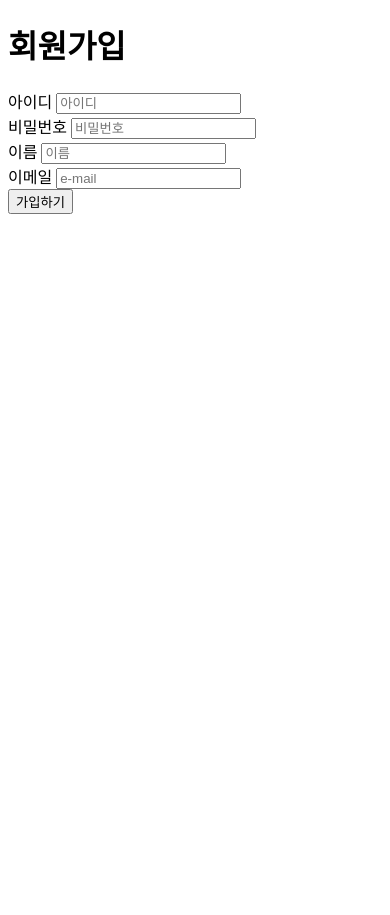
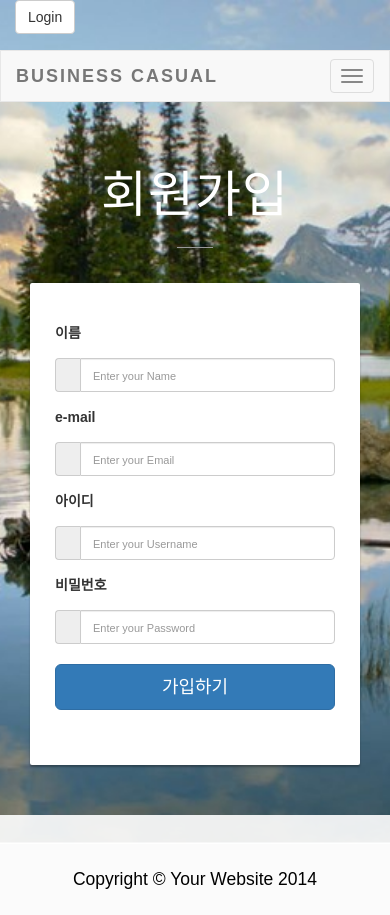
Before and after one commit to osram21/fishing, a Java web app: page /join/joinForm in a window 390 px wide. Before the commit the page ends 214 px from the top, so only its background shows below. Run offline with Spring Boot 4, a stand-in JSP engine, Linux system fonts and the light colour scheme; the project's own start-up code is not run, and a stand-in starts its controllers and pages; some libraries are stand-ins or nearby versions.

```diff
--- a/Scripts/Script-3.sql
+++ b/Scripts/Script-3.sql
@@ -25,7 +25,7 @@ where point_no = 2;
 -- 컬럼삭제 point 업로드 테이블 생성
 alter table point drop point_file;
 
-
+select*from member;
 select*from point;
 select*from pt_content;
 select*from point_upload;
--- a/src/main/java/kr/or/dgit/domain/Point.java
+++ b/src/main/java/kr/or/dgit/domain/Point.java
@@ -16,13 +16,13 @@ public class Point {
 	private String pointContent;
 	private double prfavg;
 	private double prsavg;
-	private List<String> pointfile;//사진파일
+	private String pointfile;//사진파일
 
 
-	public List<String> getPointfile() {
+	public String getPointfile() {
 		return pointfile;
 	}
-	public void setPointfile(List<String> pointfile) {
+	public void setPointfile(String pointfile) {
 		this.pointfile = pointfile;
 	}
 	public String getPointContent() {
--- a/src/main/java/kr/or/dgit/fishing/MemberController.java
+++ b/src/main/java/kr/or/dgit/fishing/MemberController.java
@@ -28,6 +28,7 @@ public class MemberController {
 	@RequestMapping(value="/joinForm",method=RequestMethod.POST)
 	public String joinPost(Member m)throws Exception{
 		service.memberInsert(m);
+		logger.info("왜 없냐-======"+m);
 		return "redirect:/point/listPage";
 	}
 }
--- a/src/main/java/kr/or/dgit/interceptor/LoginInterceptor.java
+++ b/src/main/java/kr/or/dgit/interceptor/LoginInterceptor.java
@@ -22,7 +22,7 @@ public class LoginInterceptor extends HandlerInterceptorAdapter{
 		//회원가입처리
 		if(m == null){
 			//로그인 가게 처리
-			response.sendRedirect("${pageContext.request.contextPath}/join/joinForm");
+			response.sendRedirect("login");
 		}else{
 			HttpSession session = request.getSession();
 			session.setAttribute(LOGIN,m.getMemberId());
--- a/src/main/java/kr/or/dgit/service/PointServiceImpl.java
+++ b/src/main/java/kr/or/dgit/service/PointServiceImpl.java
@@ -25,9 +25,7 @@ public class PointServiceImpl implements PointService{
 	public void pointInsert(Point point) throws Exception {
 		dao.pointInsert(point);
 		dao.contentInsert(point);
-		for(String uploadPfile : point.getPointfile()){
-			dao.addUpload(uploadPfile);
-		}
+		dao.addUpload(point.getPointfile());
 	}
 
 	@Transactional
--- a/src/main/webapp/WEB-INF/views/board/listPage.jsp
+++ b/src/main/webapp/WEB-INF/views/board/listPage.jsp
@@ -19,7 +19,7 @@
 			<div class="panel panel-default arrow left">
 				<div class="panel-body">
 			<div class="box-header">
-					<h3 class="box-title">BOARD LIST(${login })</h3>
+					<h3 class="box-title">자유 게시판</h3>
 				</div>
 			<div>
 				<select name="searchType">
--- a/src/main/webapp/WEB-INF/views/include/header.jsp
+++ b/src/main/webapp/WEB-INF/views/include/header.jsp
@@ -41,6 +41,7 @@
                   		<c:if test="${!empty login }">
                   			${login }환영합니다<a href="${pageContext.request.contextPath }/user/logout" class="btn btn-default" role="button">logOut</a>
                   		</c:if>
+
                   </div>
 
      <div class="brand">Fishing
--- a/src/main/webapp/WEB-INF/views/join/joinForm.jsp
+++ b/src/main/webapp/WEB-INF/views/join/joinForm.jsp
@@ -1,29 +1,142 @@
 <%@ page language="java" contentType="text/html; charset=UTF-8"
     pageEncoding="UTF-8"%>
+<%@ taglib uri="http://java.sun.com/jsp/jstl/core" prefix="c"%>
+<%@ include file="../include/header.jsp"%>
 <!DOCTYPE html>
-<html>
-<head>
-<meta charset="UTF-8">
-<title>Insert title here</title>
-</head>
-<body>
-	<h1>회원가입</h1>
-	<form action="joinForm" method="post">
-		<label>아이디</label>
-		<input type="text" name="memberId" placeholder="아이디"><br>
-		<label>비밀번호</label>
-		<input type="password" name="memberPass" placeholder="비밀번호"><br>
-		<label>이름</label>
-		<input type="text" name="memberName" placeholder="이름"><br>
-		<label>이메일</label>
-		<input type="text" name="memberEmail" placeholder="e-mail"><br>
-		<button>가입하기</button>
-	</form>
-<!-- <script type="text/javascript">
+<style>
+.brand{
+	margin: 0px;
+}
+	body, html{
+     height: 100%;
+ 	background-repeat: no-repeat;
+ 	background-color: #d3d3d3;
+ 	font-family: 'Oxygen', sans-serif;
+}
+.main{
+	margin-top: 20px;
+	margin-bottom: 50px;
+}
+h1.title {
+	font-size: 50px;
+	font-family: "Josefin Slab","Helvetica Neue",Helvetica,Arial,sans-serif;
+	font-weight: 400;
+	color: white;
+}
+
+hr{
+	width: 10%;
+	color: #fff;
+}
+
+.form-group{
+	margin-bottom: 15px;
+}
+
+label{
+	margin-bottom: 15px;
+}
+
+input,
+input::-webkit-input-placeholder {
+    font-size: 11px;
+    padding-top: 3px;
+}
+
+.main-login{
+ 	background-color: #fff;
+    /* shadows and rounded borders */
+    -moz-border-radius: 2px;
+    -webkit-border-radius: 2px;
+    border-radius: 2px;
+    -moz-box-shadow: 0px 2px 2px rgba(0, 0, 0, 0.3);
+    -webkit-box-shadow: 0px 2px 2px rgba(0, 0, 0, 0.3);
+    box-shadow: 0px 2px 2px rgba(0, 0, 0, 0.3);
+
+}
+
+.main-center{
+ 	margin-top: 30px;
+ 	margin: 0 auto;
+ 	max-width: 330px;
+    padding: 40px 40px;
+
+}
+
+.login-button{
+	margin-top: 5px;
+}
+
+.login-register{
+	font-size: 11px;
+	text-align: center;
+}
+</style>
+
+	<div class="container">
+			<div class="row main">
+
+				<div class="panel-heading">
+	               <div class="panel-title text-center">
+	               		<h1 class="title">회원가입</h1>
+	               		<hr />
+	               	</div>
+	            </div>
+				<div class="main-login main-center">
+					<form class="form-horizontal" method="post" action="joinForm">
+
+						<div class="form-group">
+							<label for="name" class="cols-sm-2 control-label">이름</label>
+							<div class="cols-sm-10">
+								<div class="input-group">
+									<span class="input-group-addon"><i class="fa fa-user fa" aria-hidden="true"></i></span>
+									<input type="text" class="form-control" name="memberName" id="name"  placeholder="Enter your Name"/>
+								</div>
+							</div>
+						</div>
+
+						<div class="form-group">
+							<label for="email" class="cols-sm-2 control-label">e-mail</label>
+							<div class="cols-sm-10">
+								<div class="input-group">
+									<span class="input-group-addon"><i class="fa fa-envelope fa" aria-hidden="true"></i></span>
+									<input type="text" class="form-control" name="memberEmail" id="email"  placeholder="Enter your Email"/>
+								</div>
+							</div>
+						</div>
+
+						<div class="form-group">
+							<label for="username" class="cols-sm-2 control-label">아이디</label>
+							<div class="cols-sm-10">
+								<div class="input-group">
+									<span class="input-group-addon"><i class="fa fa-users fa" aria-hidden="true"></i></span>
+									<input type="text" class="form-control" name="memberId" id="username"  placeholder="Enter your Username"/>
+								</div>
+							</div>
+						</div>
+
+						<div class="form-group">
+							<label for="password" class="cols-sm-2 control-label">비밀번호</label>
+							<div class="cols-sm-10">
+								<div class="input-group">
+									<span class="input-group-addon"><i class="fa fa-lock fa-lg" aria-hidden="true"></i></span>
+									<input type="password" class="form-control" name="memberPass" id="password"  placeholder="Enter your Password"/>
+								</div>
+							</div>
+						</div>
+						<div class="form-group ">
+							<!-- <button class="btn btn-primary btn-lg btn-block login-button" >가입하기</button> -->
+							<input type="submit" class="btn btn-primary btn-lg btn-block login-button" value="가입하기">
+						</div>
+					</form>
+				</div>
+			</div>
+
+		</div>
+ <script type="text/javascript">
 	function btnNew(){
 		//메인 포인트화면 완료되면 바꿀꺼임
-		location.href="/board/listPage";
+		location.href="/fishing/point/listPage";
 	}
-</script> -->
-</body>
-</html>
+</script>
+<%@ include file="../include/footer.jsp"%>
--- a/src/main/webapp/WEB-INF/views/point/insert.jsp
+++ b/src/main/webapp/WEB-INF/views/point/insert.jsp
@@ -1,7 +1,12 @@
 <%@ page language="java" contentType="text/html; charset=UTF-8"
     pageEncoding="UTF-8"%>
 <%@ include file="../include/header.jsp"%>
+<style>
+	nav{
+		height: 95px;
+	}
 
+</style>
 <link href="${pageContext.request.contextPath}/resources/bootpage/css/main.css" rel="stylesheet">
 <link href="${pageContext.request.contextPath}/resources/bootpage/css/star-rating.min.css" rel="stylesheet">
 <script src="https://ajax.googleapis.com/ajax/libs/jquery/3.2.1/jquery.min.js"></script>
@@ -73,6 +78,7 @@
 	        		 var image = "displayTitleFile?uploadPfile="+url;//여기를 바꾸면 섬네일이 바뀜
 	            	 $("#summernote").summernote("editor.insertImage",image);
 	            	  /* editor.insertImage(welEditable, image); */
+	            	 /*  $(".thumbnail").append("<li><img src='"+url+"'</li>"); */
 	        	}
 	    	});
 		}
--- a/src/main/webapp/WEB-INF/views/point/read.jsp
+++ b/src/main/webapp/WEB-INF/views/point/read.jsp
@@ -29,9 +29,9 @@
 						<p class="text-danger">${point.pointContent }</p>
 					</div>
 					<div class="col-md-10">
-					<button id="modify">수정하기</button>
-					<button id="delete">삭제하기</button>
-					<button id="list">리스트가기</button>
+					<button id="modify" class="btn btn-default">수정하기</button>
+					<button id="delete" class="btn btn-default">삭제하기</button>
+					<button id="list" class="btn btn-default">목록보기</button>
 					</div>
 						<form id="f1">
 							<input type="hidden" name="pointNo" value="${point.pointNo }">
```
Also changed, not shown: src/main/java/kr/or/dgit/fishing/PointController.java (+19 -6 lines), src/main/webapp/WEB-INF/views/point/listPage.jsp (+6 -2 lines), src/main/webapp/WEB-INF/views/user/login.jsp (+22 -9 lines).
